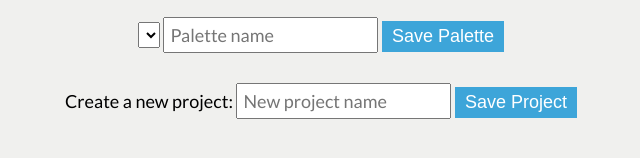
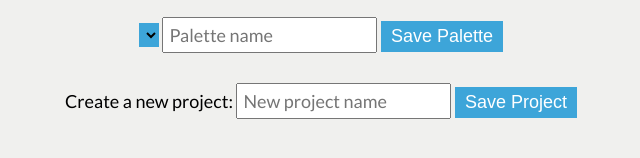
Before and after one commit to soytjan/palette-picker-pwa, a website: page public/index.html in a window 1280 px wide. Shown: the part 574-732 px from the top of the page, 319-959 px from the left. Drawn offline with nearby package versions, Linux system fonts and the light colour scheme; no server answers.

Commit message:
Take away default styling of select

```diff
--- a/public/css/styles.css
+++ b/public/css/styles.css
@@ -25,6 +25,7 @@ header {
 button {
   border: none;
   font-size: 1em;
+  outline: none;
 }
 
 button:hover {
@@ -36,11 +37,15 @@ input {
   font-family: 'Lato', sans-serif;
   font-size: 1em;
   padding: 5px;
+  outline: none;
 }
 
 select {
+  background: transparent;
+  border: none;
   font-family: 'Lato', sans-serif;
   font-size: 1em;
+  outline: none;
 }
 
 #gen-colors-btn {
@@ -48,6 +53,11 @@ select {
   font-size: 1.2em;
   padding: 10px 15px;
   margin: 10px 0 20px;
+}
+
+.select-div {
+  display: inline-block;
+  background-color: #3DA5D9;
 }
 
 .header-icon {
--- a/public/index.html
+++ b/public/index.html
@@ -48,8 +48,10 @@
     </section>
     <button id='gen-colors-btn'>Generate New Palette!</button>
     <form id='save-palette-form' class='create-palette-form'>
-      <select name="project-dropdown" id="project-dropdown">
-      </select>
+      <div class='select-div'>
+        <select name="project-dropdown" id="project-dropdown">
+        </select>
+      </div>
       <input id='palette-input' type="text" placeholder="Palette name">
       <button class='save-btn'>Save Palette</button>
     </form>
```
